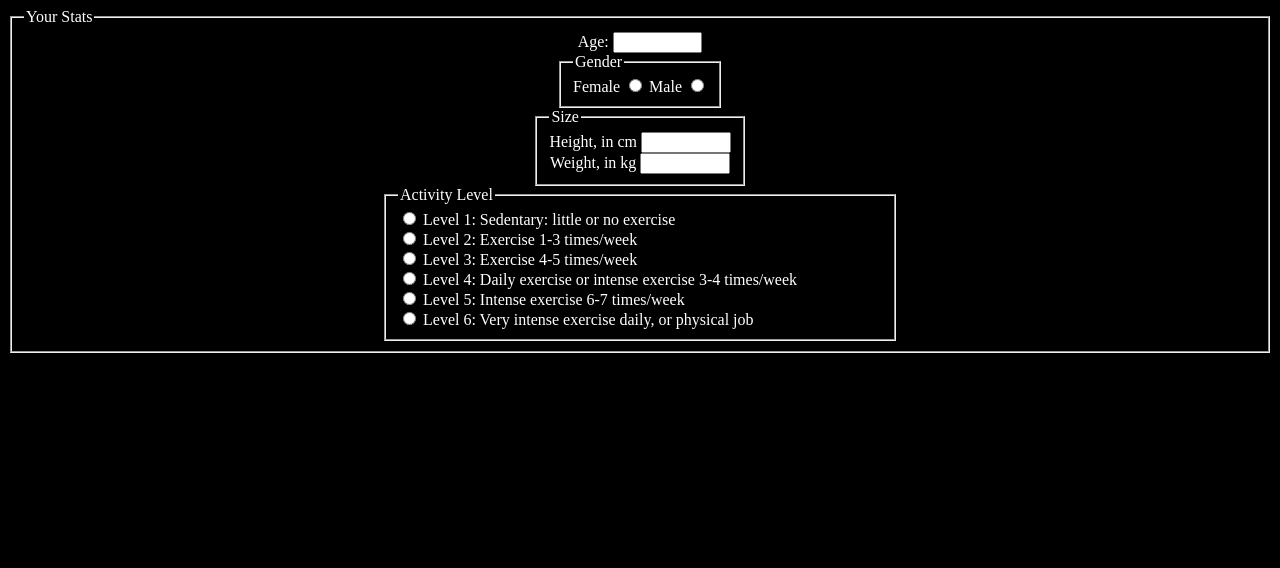
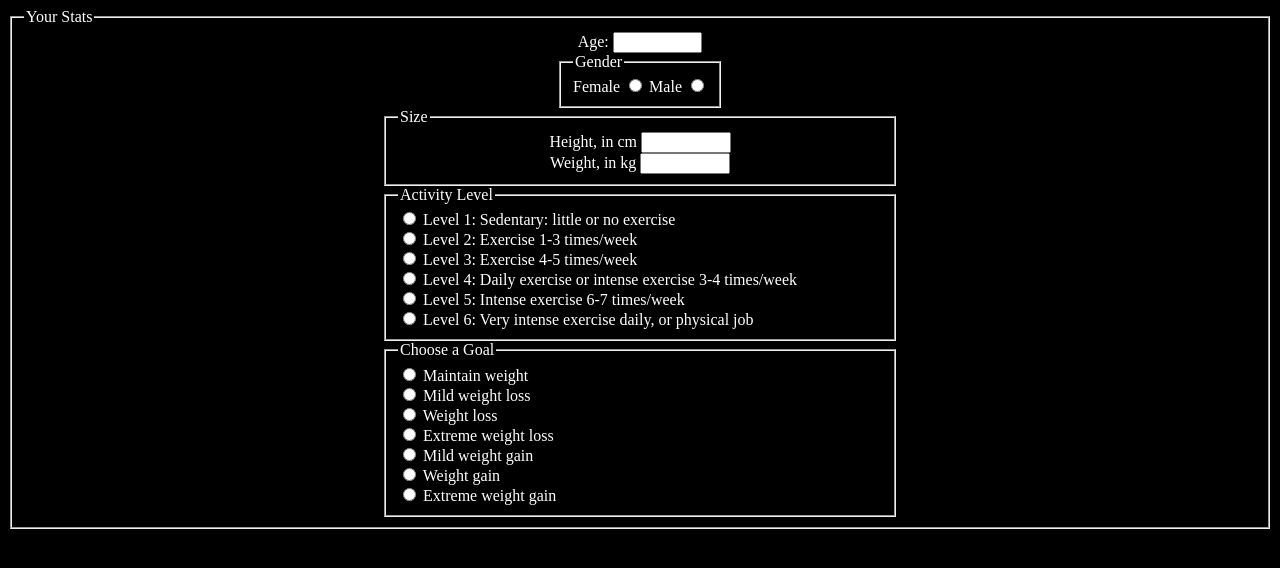
Before and after one commit to jessicafuller808/nutrition-calculator-api2, a plain HTML site: page index.html in a window 1280 px wide. Drawn offline with Linux system fonts and the light colour scheme; a script that the page names is missing.

Commit message:
created the goal section of form

```diff
--- a/css/style.css
+++ b/css/style.css
@@ -43,12 +43,17 @@ footer {}
   align-items: center;
 }
 
+.size {
+  width: 40vw;
+}
+
 #height,
 #weight {
   width: 7vw;
 }
 
-.activity {
+.activity,
+.goals {
   display: flex;
   flex-direction: column;
   width: 40vw;
--- a/index.html
+++ b/index.html
@@ -80,6 +80,38 @@
         </label>
       </fieldset>
 
+      <fieldset class="goals">
+        <legend>Choose a Goal</legend>
+        <label for="maintain">
+          <input type="radio" id="maintain" name="goal" value="maintain">
+          Maintain weight
+        </label>
+        <label for="midLose">
+          <input type="radio" id="midLose" name="goal" value="midlose">
+          Mild weight loss
+        </label>
+        <label for="weightLose">
+          <input type="radio" id="weightLose" name="goal" value="weightlose">
+          Weight loss
+        </label>
+        <label for="extremeLose">
+          <input type="radio" id="extremeLose" name="goal" value="extremelose">
+          Extreme weight loss
+        </label>
+        <label for="midGain">
+          <input type="radio" id="midGain" name="goal" value="midgain">
+          Mild weight gain
+        </label>
+        <label for="weightGain">
+          <input type="radio" id="weightGain" name="goal" value="weightgain">
+          Weight gain
+        </label>
+        <label for="extremeGain">
+          <input type="radio" id="extremeGain" name="goal" value="extremegain">
+          Extreme weight gain
+        </label>
+      </fieldset>
+
     </fieldset>
 
   </form>
```
